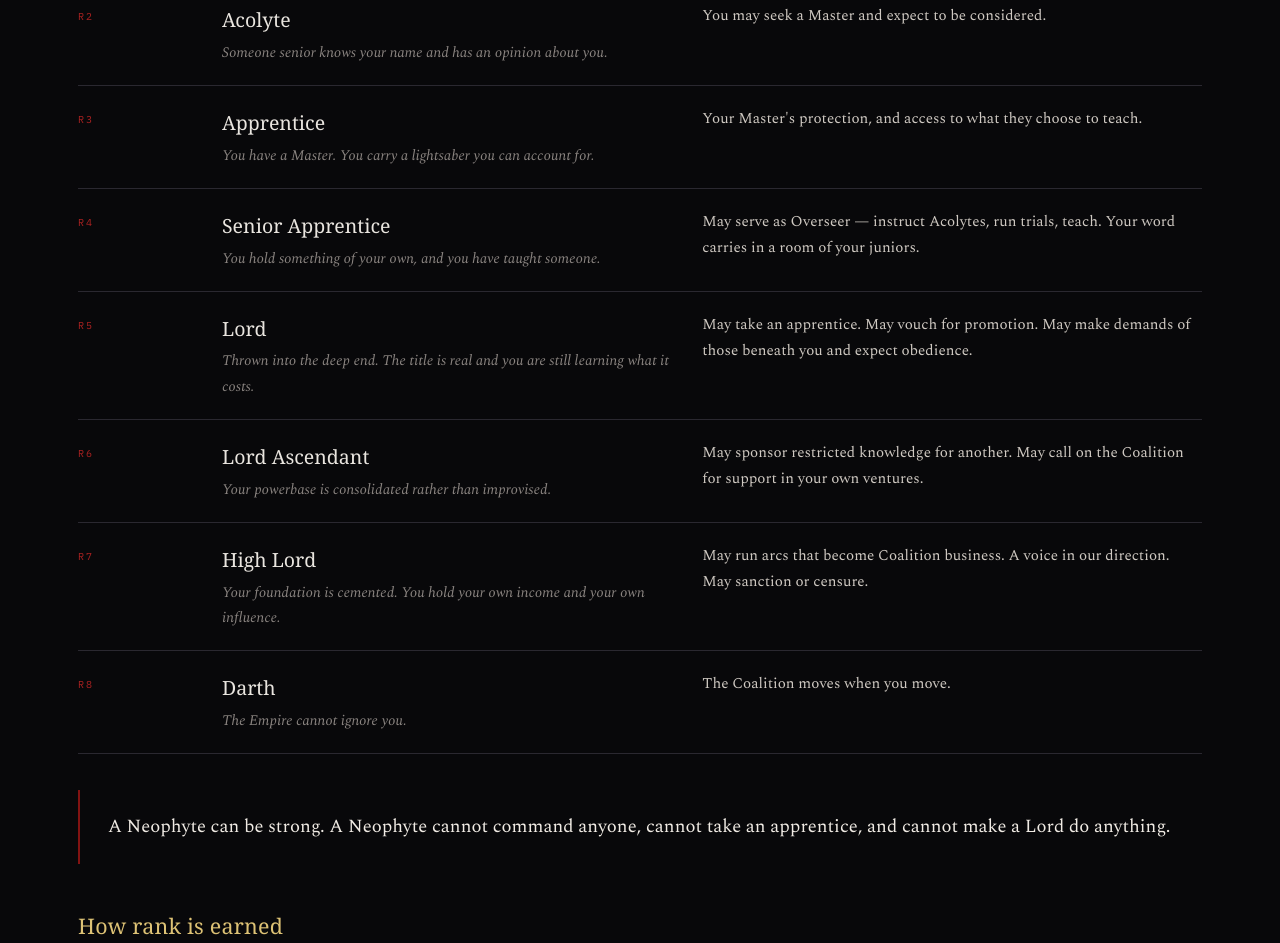
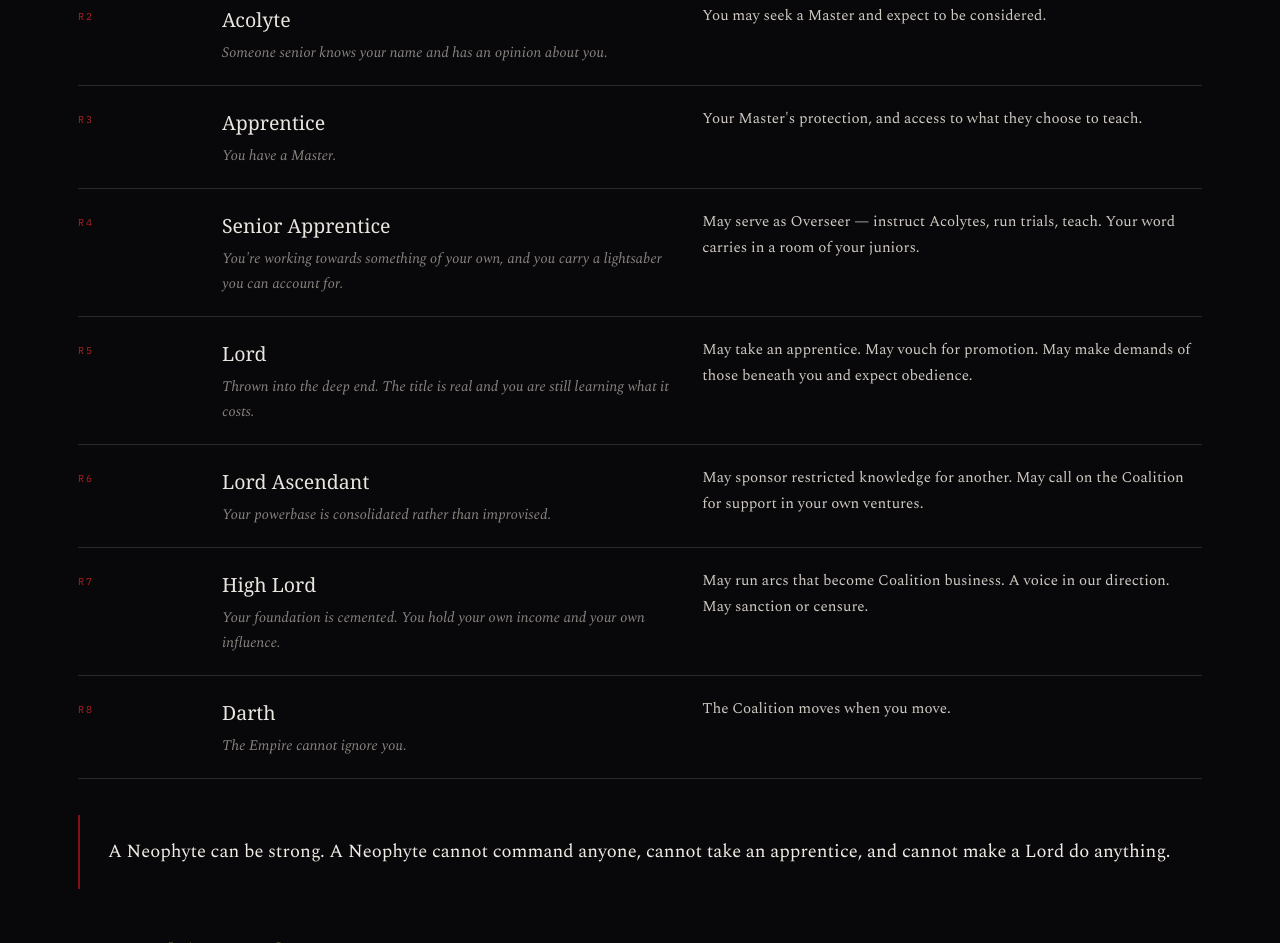
Before and after one commit to justapollo31/TheAnadacoalition, a plain HTML site: page index.html in a window 1280 px wide. Shown: the part 3435-4378 px from the top of the page. Drawn offline with nearby package versions, Linux system fonts and the light colour scheme; a web font is replaced by a local one.

Commit message:
Update index.html

```diff
--- a/index.html
+++ b/index.html
@@ -378,8 +378,8 @@
     <div class="ladder">
       <div class="rung"><div class="r-id">R1</div><div><div class="r-name">Neophyte</div><div class="r-desc">You have arrived. You are nobody, and everybody knows it.</div></div><div class="r-grant">Nothing. You are permitted to exist.</div></div>
       <div class="rung"><div class="r-id">R2</div><div><div class="r-name">Acolyte</div><div class="r-desc">Someone senior knows your name and has an opinion about you.</div></div><div class="r-grant">You may seek a Master and expect to be considered.</div></div>
-      <div class="rung"><div class="r-id">R3</div><div><div class="r-name">Apprentice</div><div class="r-desc">You have a Master. You carry a lightsaber you can account for.</div></div><div class="r-grant">Your Master's protection, and access to what they choose to teach.</div></div>
-      <div class="rung"><div class="r-id">R4</div><div><div class="r-name">Senior Apprentice</div><div class="r-desc">You hold something of your own, and you have taught someone.</div></div><div class="r-grant">May serve as Overseer — instruct Acolytes, run trials, teach. Your word carries in a room of your juniors.</div></div>
+      <div class="rung"><div class="r-id">R3</div><div><div class="r-name">Apprentice</div><div class="r-desc">You have a Master.</div></div><div class="r-grant">Your Master's protection, and access to what they choose to teach.</div></div>
+      <div class="rung"><div class="r-id">R4</div><div><div class="r-name">Senior Apprentice</div><div class="r-desc">You're working towards something of your own, and you carry a lightsaber you can account for.</div></div><div class="r-grant">May serve as Overseer — instruct Acolytes, run trials, teach. Your word carries in a room of your juniors.</div></div>
       <div class="rung"><div class="r-id">R5</div><div><div class="r-name">Lord</div><div class="r-desc">Thrown into the deep end. The title is real and you are still learning what it costs.</div></div><div class="r-grant">May take an apprentice. May vouch for promotion. May make demands of those beneath you and expect obedience.</div></div>
       <div class="rung"><div class="r-id">R6</div><div><div class="r-name">Lord Ascendant</div><div class="r-desc">Your powerbase is consolidated rather than improvised.</div></div><div class="r-grant">May sponsor restricted knowledge for another. May call on the Coalition for support in your own ventures.</div></div>
       <div class="rung"><div class="r-id">R7</div><div><div class="r-name">High Lord</div><div class="r-desc">Your foundation is cemented. You hold your own income and your own influence.</div></div><div class="r-grant">May run arcs that become Coalition business. A voice in our direction. May sanction or censure.</div></div>
```
